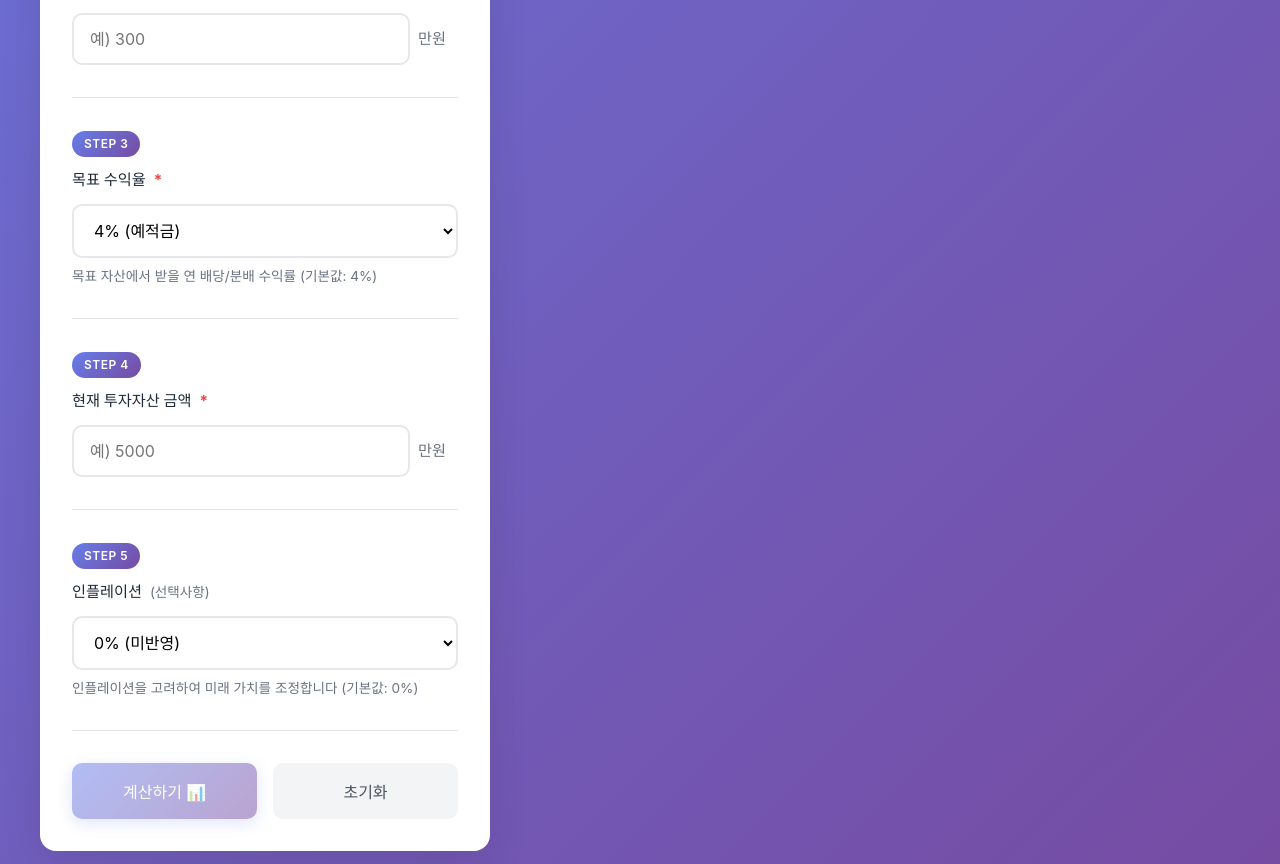
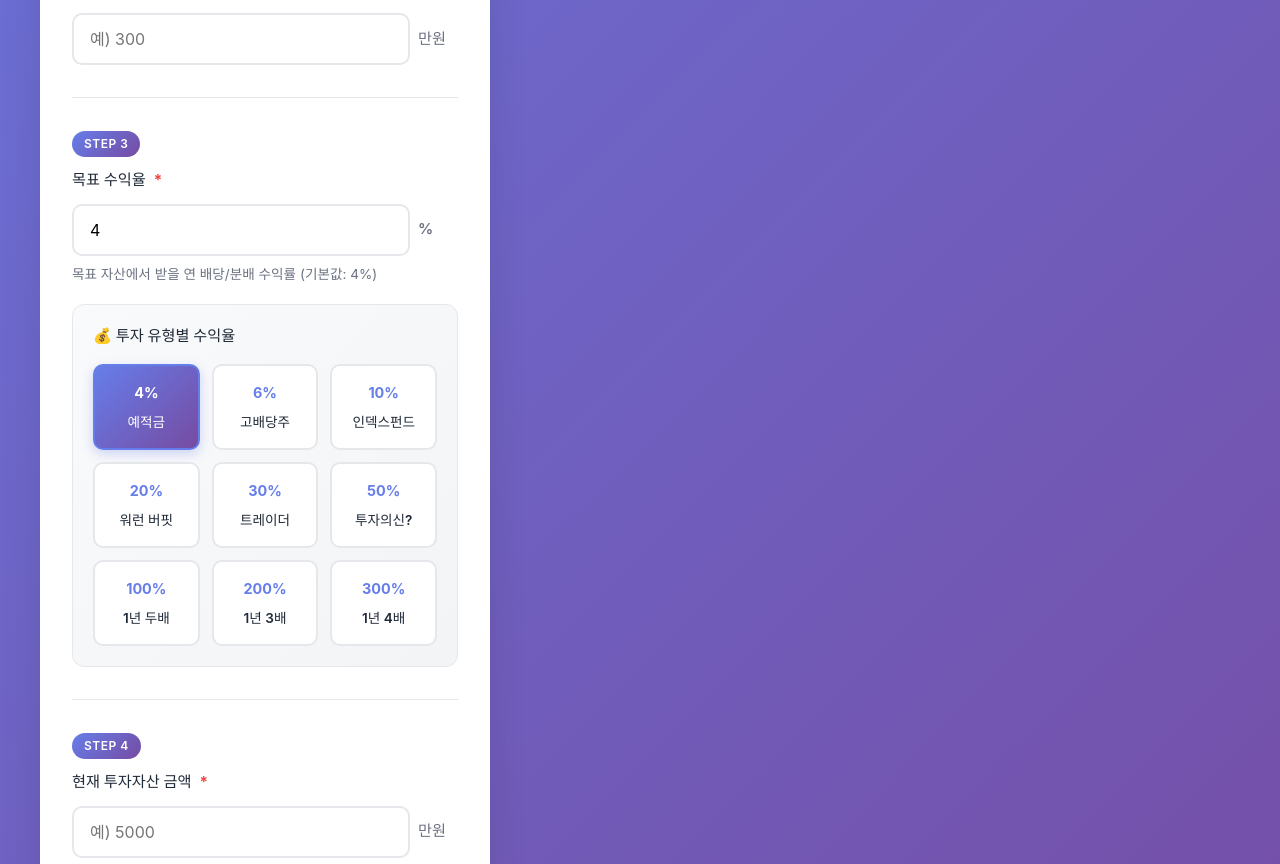
Before and after one commit to Jin2ouS/invest-calculator, a React app: page / in a window 1280 px wide. Shown: the part 1260-2124 px from the top of the page. Built offline with nearby package versions, Linux system fonts and the light colour scheme; the HTML template or start-up script is replaced by a standard one; a web font is replaced by a local one.

Commit message:
STEP 3 UI 개선: 목표 수익율 직접 입력 가능, 투자 유형별 수익율 버튼 추가 및 항상 표시, STEP 4 필요 수익율 미리보기 삭제

```diff
--- a/src/components/InputForm.jsx
+++ b/src/components/InputForm.jsx
@@ -36,7 +36,7 @@ function InputForm({ inputs, onInputChange, onCalculate, onReset }) {
 
       // 다양한 수익율에 대한 필요 자산 계산하여 평균적인 필요 수익율 추정
       // 더 정확한 계산: 각 수익율별로 필요한 CAGR 계산
-      const yieldRates = [4, 6, 10, 20, 30, 50]
+      const yieldRates = [4, 6, 10, 20, 30, 50, 100, 200, 300]
       let minRequiredReturn = Infinity
 
       yieldRates.forEach(rate => {
@@ -134,30 +134,36 @@ function InputForm({ inputs, onInputChange, onCalculate, onReset }) {
           <span className="label-text">목표 수익율</span>
           <span className="label-required">*</span>
         </label>
-        <select
-          className="form-select"
+        <div className="input-group">
+          <input
+            type="number"
+            className="form-input"
+            placeholder="예) 30"
             value={inputs.dividendRate}
             onChange={(e) => onInputChange('dividendRate', Number(e.target.value))}
-        >
-          <option value={4}>4% (예적금)</option>
-          <option value={6}>6% (고배당주)</option>
-          <option value={10}>10% (인덱스펀드)</option>
-          <option value={20}>20% (워렌 버핏)</option>
-          <option value={30}>30% (트레이더)</option>
-          <option value={50}>50% (투자의신?)</option>
-        </select>
+            min="0"
+            step="0.1"
+          />
+          <span className="input-suffix">%</span>
+        </div>
         <div className="help-text">
           목표 자산에서 받을 연 배당/분배 수익률 (기본값: 4%)
         </div>
 
-        {inputs.monthlyIncome > 0 && inputs.targetYears && (
         <div className="dividend-comparison">
-            <div className="comparison-title">💰 수익율별 필요 자산</div>
+          <div className="comparison-title">💰 투자 유형별 수익율</div>
           <div className="comparison-grid">
-              {[4, 6, 10, 20, 30, 50].map(rate => {
-                const inflationRate = inputs.inflation / 100
-                const futureMonthlyIncome = inputs.monthlyIncome * Math.pow(1 + inflationRate, inputs.targetYears)
-                const requiredAsset = (futureMonthlyIncome * 12) / (rate / 100)
+            {[
+              { rate: 4, label: '예적금' },
+              { rate: 6, label: '고배당주' },
+              { rate: 10, label: '인덱스펀드' },
+              { rate: 20, label: '워런 버핏' },
+              { rate: 30, label: '트레이더' },
+              { rate: 50, label: '투자의신?' },
+              { rate: 100, label: '1년 두배' },
+              { rate: 200, label: '1년 3배' },
+              { rate: 300, label: '1년 4배' }
+            ].map(({ rate, label }) => {
               const isSelected = rate === inputs.dividendRate
               return (
                 <div
@@ -166,13 +172,12 @@ function InputForm({ inputs, onInputChange, onCalculate, onReset }) {
                   onClick={() => onInputChange('dividendRate', rate)}
                 >
                   <div className="rate">{rate}%</div>
-                    <div className="asset">{formatNumber(Math.round(requiredAsset))}만원</div>
+                  <div className="asset">{label}</div>
                 </div>
               )
             })}
           </div>
         </div>
-        )}
 
         {previewAsset && (
           <div className="feedback-message info">
@@ -208,21 +213,6 @@ function InputForm({ inputs, onInputChange, onCalculate, onReset }) {
             📊 현재 {formatNumber(inputs.currentAssets)}만원 → 목표 {formatNumber(Math.round(previewAsset))}만원
             <br />
             약 <strong>{formatNumber(Math.round(gap))}만원</strong>을 더 증식해야 합니다
-          </div>
-        )}
-
-        {requiredReturnPreview !== null && inputs.currentAssets && (
-          <div className="required-return-preview">
-            <div className="preview-icon">🎯</div>
-            <div className="preview-content">
-              <strong>필요 수익율 미리보기:</strong>
-              <br />
-              목표를 달성하려면 최소 <strong>{requiredReturnPreview.toFixed(2)}%</strong>의 연평균 수익률이 필요합니다.
-              <br />
-              <span className="small-text">
-                (가장 높은 수익율 50% 기준, {inputs.inflation > 0 ? `인플레이션 ${inputs.inflation}% 반영` : '인플레이션 미반영'})
-              </span>
-            </div>
           </div>
         )}
       </div>
```
Also changed, not shown: 1 other file (tests, documents, lock files or other folders). Lines whose indentation alone changed are shown as unchanged.
